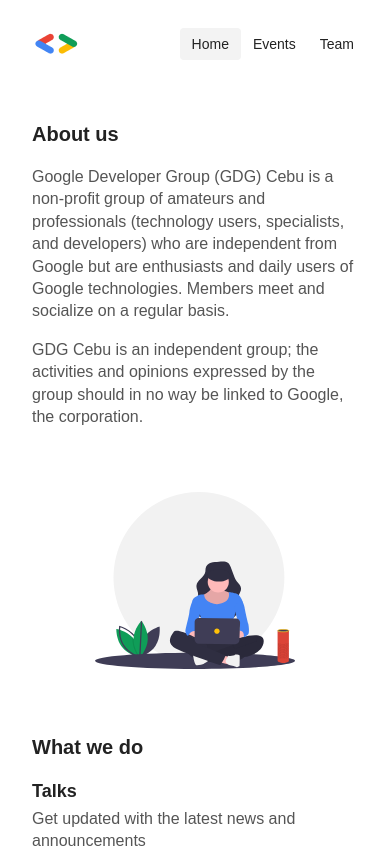
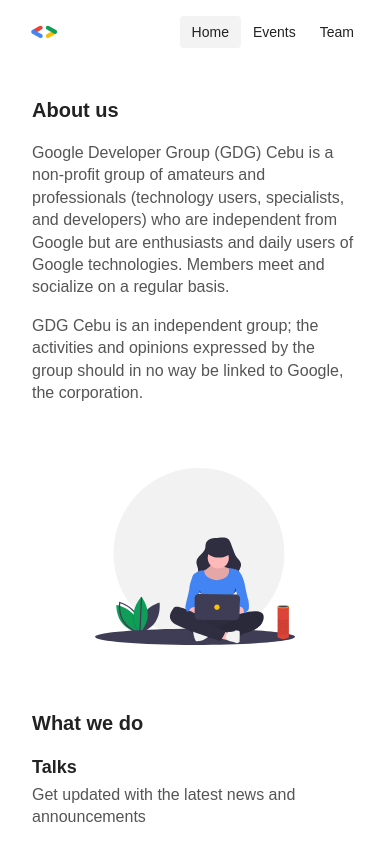
Before and after one commit to gdg-cebu/gdgcebu.org, a Vue app: page / in a window 390 px wide. Shown: the top 848 px of the page. Built offline with nearby package versions, Linux system fonts and the light colour scheme; a web font is replaced by a local one.

Commit message:
Adjust TheHeader logo size on small screens

```diff
--- a/source/components/TheHeader.vue
+++ b/source/components/TheHeader.vue
@@ -31,7 +31,7 @@
 
 img {
     display: block;
-    max-height: 6.4rem;
+    max-height: 4rem;
 }
 
 a {
@@ -53,6 +53,10 @@
         padding: 2.8rem;
     }
 
+    img {
+        max-height: 6.4rem;
+    }
+
     a {
         padding: 0 2.4rem;
         line-height: 4rem;
```
